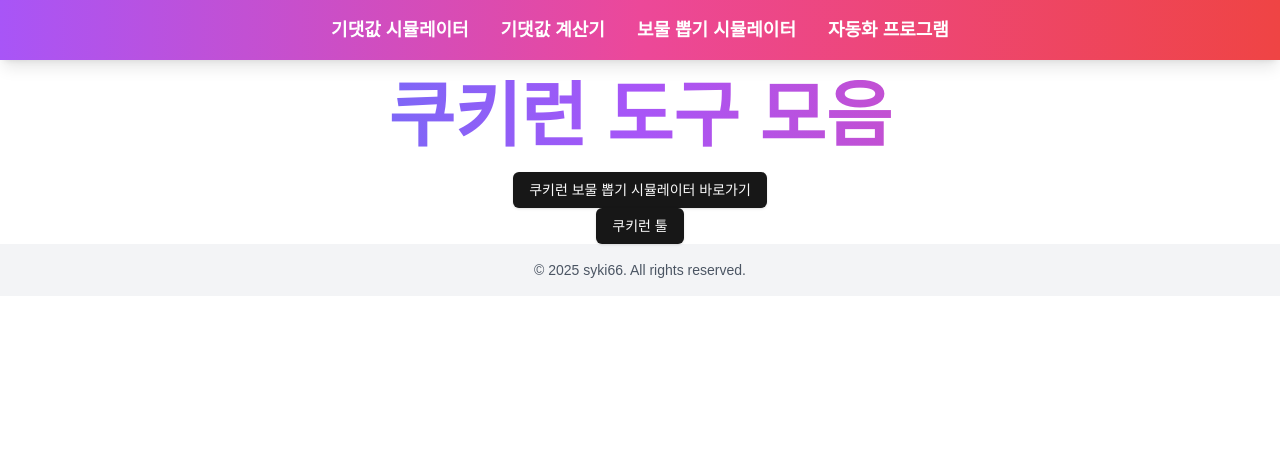
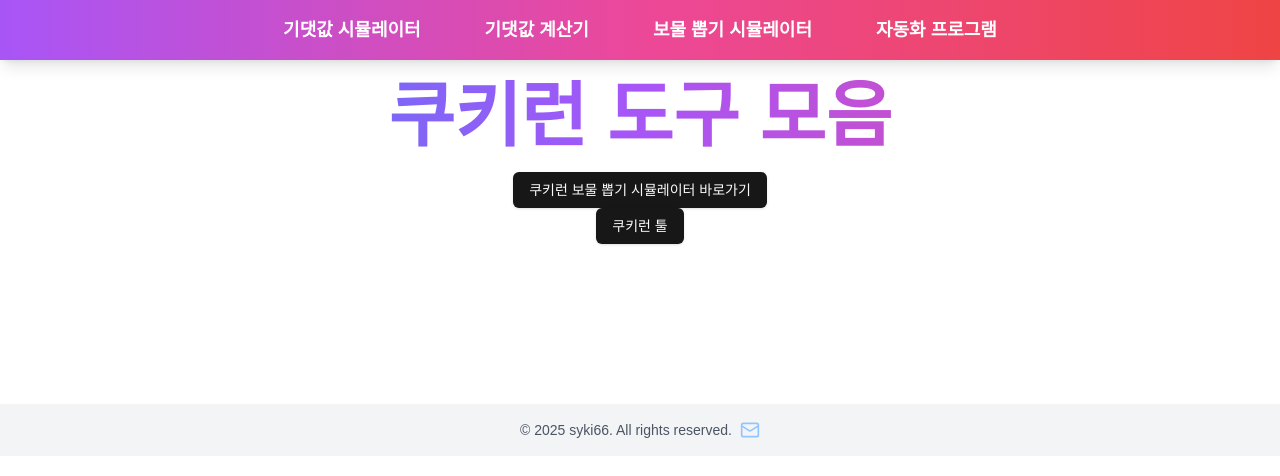
Before and after one commit to syki66/cookierun-crystal-simulator, a Next.js app: page / in a window 1280 px wide. Shown: the top 476 px of the page. Built offline with nearby package versions, Linux system fonts and the light colour scheme.

Commit message:
feat: header hover 디자인 수정, footer 이메일 추가

```diff
--- a/components/footer.tsx
+++ b/components/footer.tsx
@@ -1,10 +1,20 @@
+import { Mail } from 'lucide-react';
+
 export default function Footer() {
   return (
-    <footer className="bg-gray-100 text-gray-600 py-4">
-      <div className="container mx-auto px-4">
-        <div className="text-sm text-center">
+    <footer className="bg-gray-100 text-gray-600 py-4 mt-40">
+      <div className="flex justify-center">
+        <span className="text-sm">
           © {new Date().getFullYear()} syki66. All rights reserved.
-        </div>
+        </span>
+        <span className="flex items-center ml-2">
+          <a
+            href="mailto:66syki@gmail.com"
+            className="text-blue-300 hover:text-red-300"
+          >
+            <Mail size={20} />
+          </a>
+        </span>
       </div>
     </footer>
   );
--- a/components/header.tsx
+++ b/components/header.tsx
@@ -8,7 +8,7 @@ const Header = () => {
           <li>
             <Link
               href="/simulator/ready"
-              className="text-white font-bold text-lg hover:text-cyan-300 transition-colors duration-300"
+              className="text-white font-bold text-lg px-4 py-2 rounded-md hover:bg-white/10 hover:text-cyan-300 transition-colors duration-200"
             >
               기댓값 시뮬레이터
             </Link>
@@ -16,7 +16,7 @@ const Header = () => {
           <li>
             <Link
               href="/calculator"
-              className="text-white font-bold text-lg hover:text-green-300 transition-colors duration-300"
+              className="text-white font-bold text-lg px-4 py-2 rounded-md hover:bg-white/10 hover:text-green-300 transition-colors duration-200"
             >
               기댓값 계산기
             </Link>
@@ -24,7 +24,7 @@ const Header = () => {
           <li>
             <Link
               href="/gacha"
-              className="text-white font-bold text-lg hover:text-yellow-300 transition-colors duration-300"
+              className="text-white font-bold text-lg px-4 py-2 rounded-md hover:bg-white/10 hover:text-yellow-300 transition-colors duration-200"
             >
               보물 뽑기 시뮬레이터
             </Link>
@@ -32,7 +32,7 @@ const Header = () => {
           <li>
             <Link
               href="/automation"
-              className="text-white font-bold text-lg hover:text-blue-300 transition-colors duration-300"
+              className="text-white font-bold text-lg px-4 py-2 rounded-md hover:bg-white/10 hover:text-blue-300 transition-colors duration-200"
             >
               자동화 프로그램
             </Link>
```
